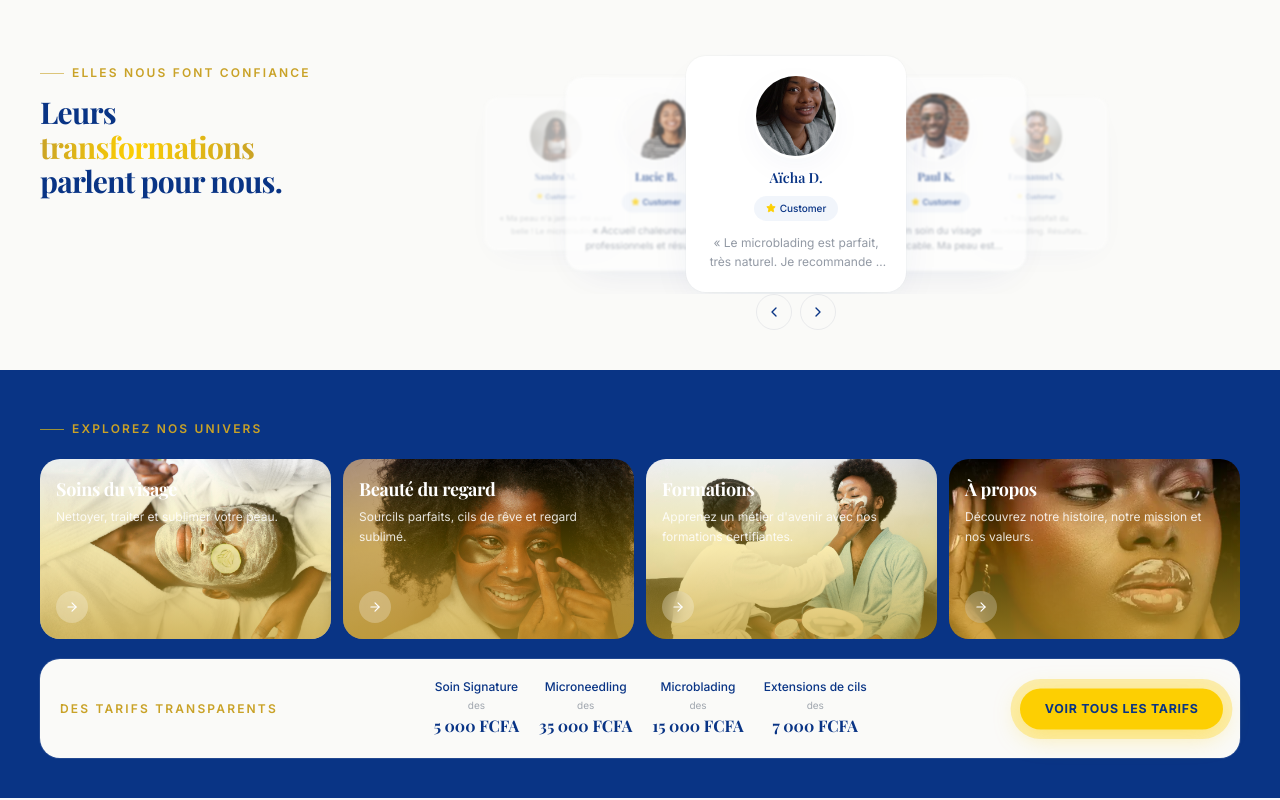
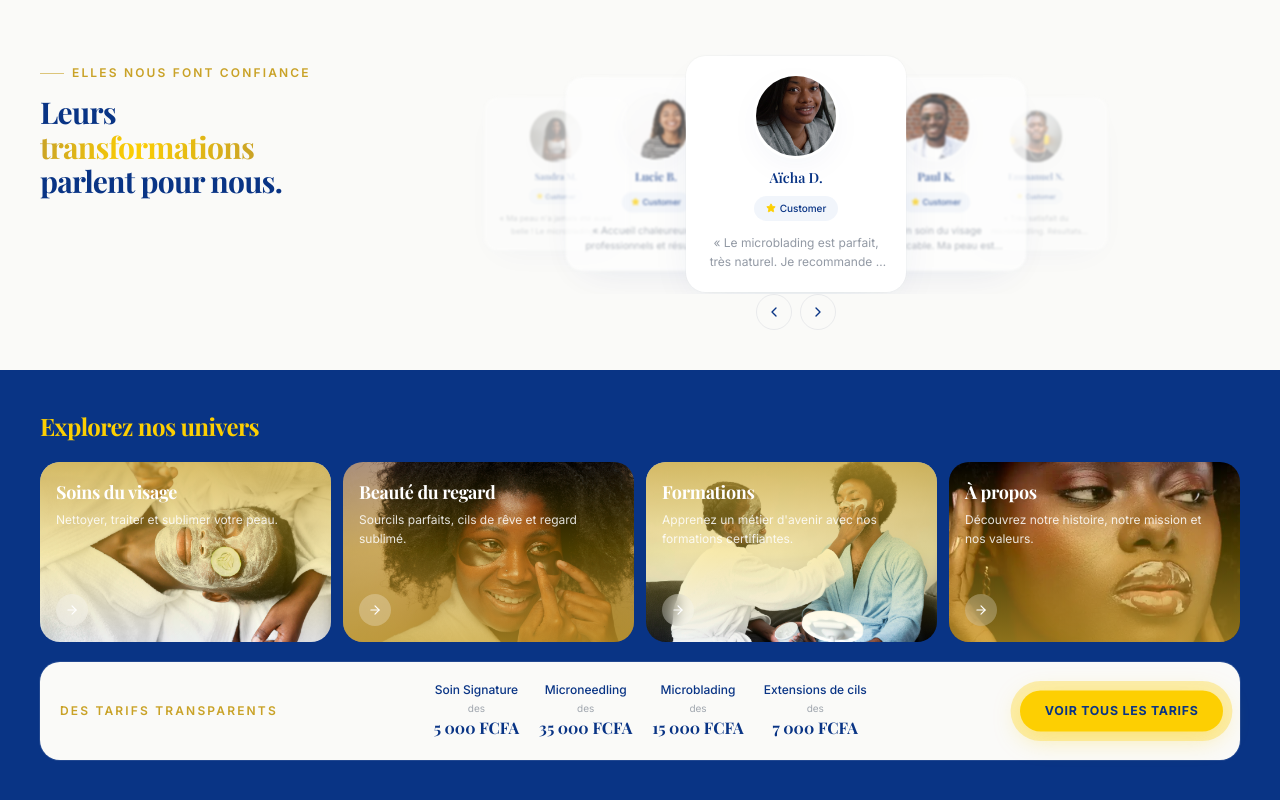
Before and after one commit to kenryalonzo/com.cythia.dev, a Next.js app: page / in a window 1280 px wide. Shown: the part 2552-3352 px from the top of the page. Built offline with nearby package versions, Linux system fonts and the light colour scheme.

Commit message:
Refactor Explore component header for improved structure and semantics

```diff
--- a/components/Explore.tsx
+++ b/components/Explore.tsx
@@ -58,10 +58,9 @@ export function Explore() {
 			<div className="container-luxe">
 				{/* En-tête */}
 				<Reveal direction="none">
-					<span className="eyebrow inline-flex items-center gap-2 text-gold-deep">
-						<span className="h-px w-6 bg-gold/60" aria-hidden />
+					<h2 className="font-display text-xl font-bold tracking-tight text-gold sm:text-2xl">
 						Explorez nos univers
-					</span>
+					</h2>
 				</Reveal>
 
 				{/* Grille 4 cartes */}
@@ -86,7 +85,7 @@ export function Explore() {
 									{/* Overlay doré pour lisibilité */}
 									<div
 										aria-hidden
-										className="pointer-events-none absolute inset-0 bg-gradient-to-t from-gold-deep/70 via-gold/30 to-transparent"
+										className={`pointer-events-none absolute inset-0 ${i === 0 || i === 2 ? "bg-gradient-to-b from-gold-deep/70 via-gold/30 to-transparent" : "bg-gradient-to-t from-gold-deep/70 via-gold/30 to-transparent"}`}
 									/>
 
 									{/* Contenu */}
```
